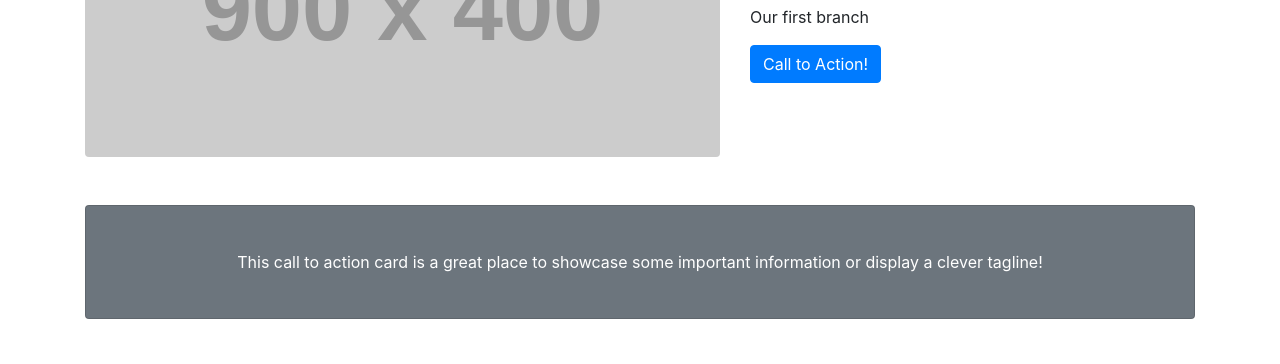
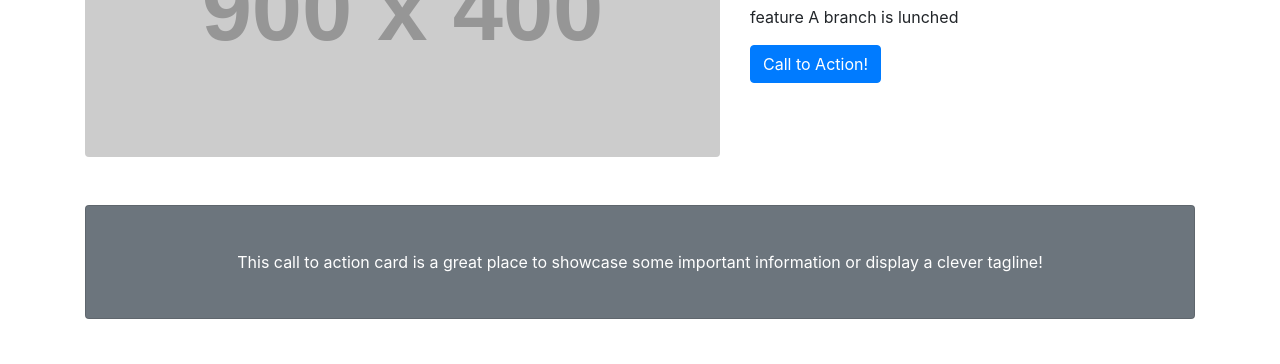
Before and after one commit to AbelAbeb/Git-in-practice, a website: page index.html in a window 1280 px wide. Shown: the part 229-593 px from the top of the page. Drawn offline with Linux system fonts and the light colour scheme; placeholder pictures from the web are drawn by us.

Commit message:
2nd commit in feature A

```diff
--- a/index.html
+++ b/index.html
@@ -61,7 +61,7 @@
       <!-- /.col-lg-8 -->
       <div class="col-lg-5">
         <h1 class="font-weight-light">featureA </h1>
-        <p>Our first branch</p>
+        <p>feature A branch is lunched</p>
         <a class="btn btn-primary" href="#">Call to Action!</a>
       </div>
       <!-- /.col-md-4 -->
```
